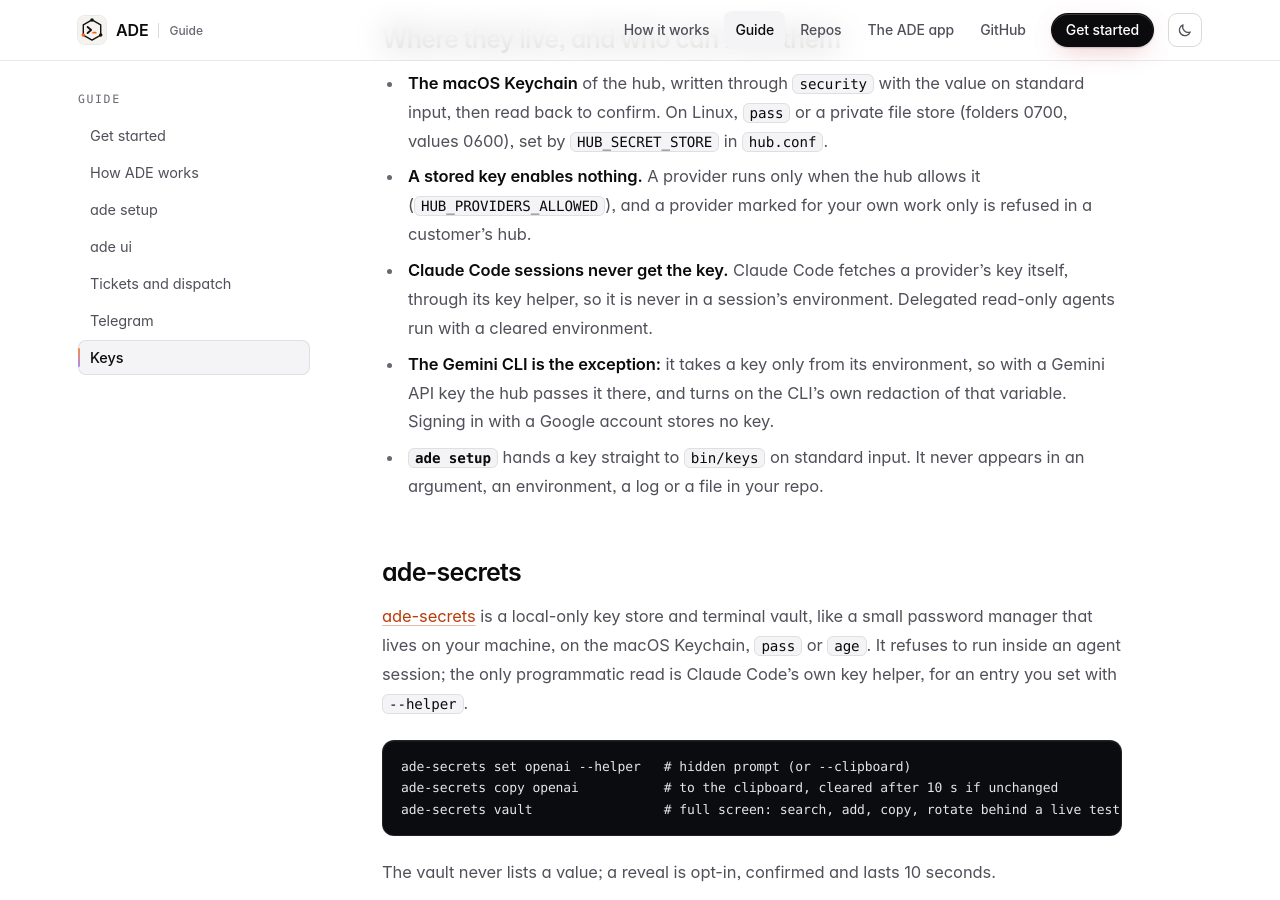
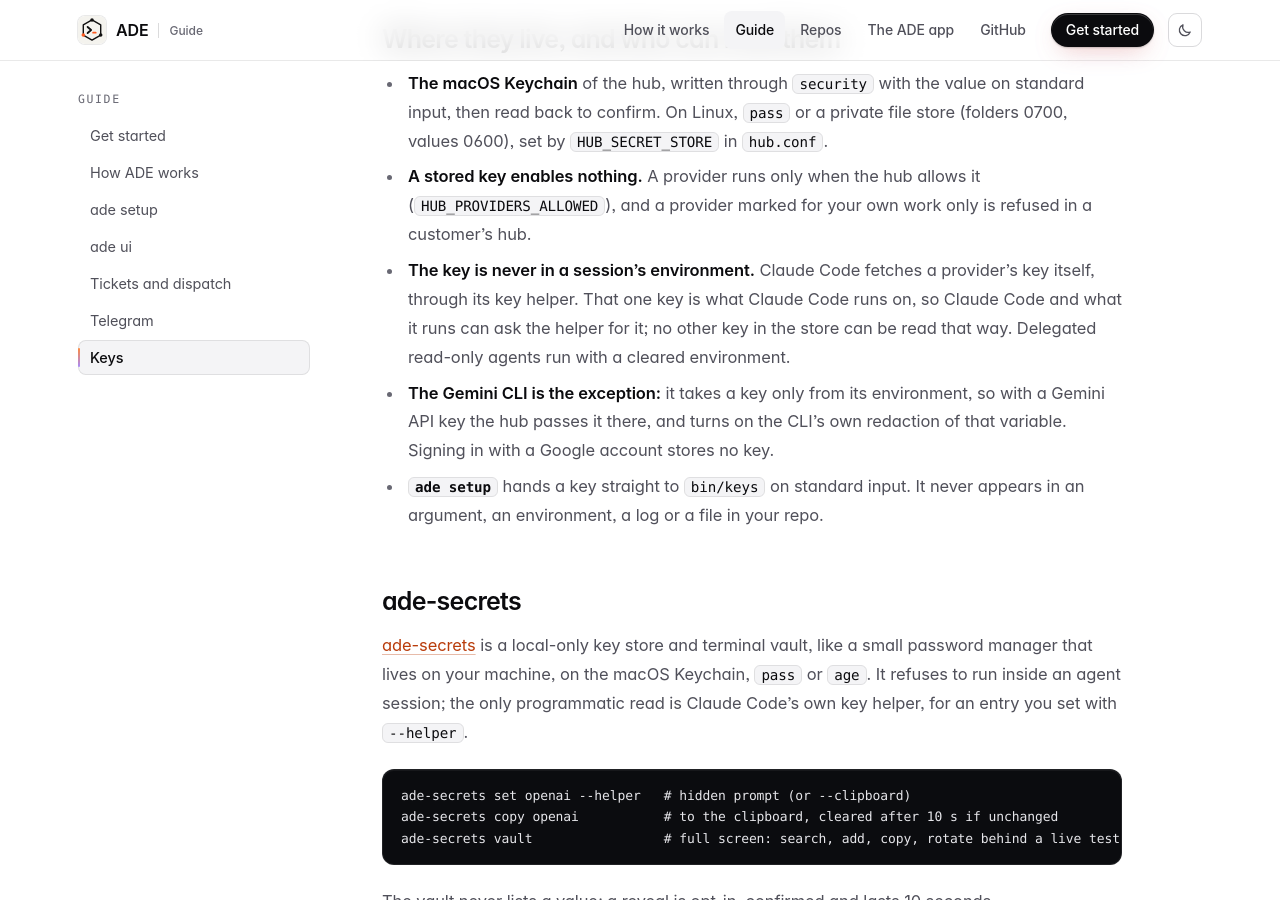
Before and after one commit to better-ade/ade-website, a Jekyll site: the page built from site/guide/keys.md, in a window 1280 px wide and 900 px high, scrolled down 1031 px. Built offline with Jekyll 4.4.1, drawn with Linux system fonts in a browser that asks for light colours.

Commit message:
fix(site): say where crash recovery runs, and what can read the helper key
## Overview
The quick review of this pull request found two sentences stronger than the repos support. Both are narrowed.

## Implementation details
- guide/index: bin/recover runs each time the orchestrator starts, at login on macOS, and on monitor runs for agents
  that died (there is no Linux login job yet, and a monitor run does only the agents check).
- guide/keys: the key Claude Code runs on can be asked for by Claude Code and what it runs, as ade-secrets' own
  contract says; no other key in the store can be read that way.

## Verification
The site builds and `npm test` passes: 5 files, 44 tests.

## Definition of done
- [x] Both sentences match the repos
- [x] Build and tests pass

## Related
#4.

```diff
--- a/site/guide/keys.md
+++ b/site/guide/keys.md
@@ -32,8 +32,9 @@ programs.
   `hub.conf`.
 - **A stored key enables nothing.** A provider runs only when the hub allows it (`HUB_PROVIDERS_ALLOWED`), and a
   provider marked for your own work only is refused in a customer's hub.
-- **Claude Code sessions never get the key.** Claude Code fetches a provider's key itself, through its key helper, so
-  it is never in a session's environment. Delegated read-only agents run with a cleared environment.
+- **The key is never in a session's environment.** Claude Code fetches a provider's key itself, through its key
+  helper. That one key is what Claude Code runs on, so Claude Code and what it runs can ask the helper for it; no
+  other key in the store can be read that way. Delegated read-only agents run with a cleared environment.
 - **The Gemini CLI is the exception:** it takes a key only from its environment, so with a Gemini API key the hub
   passes it there, and turns on the CLI's own redaction of that variable. Signing in with a Google account stores no
   key.
```
Also changed, not shown: site/guide/index.md (+2 -2 lines).
